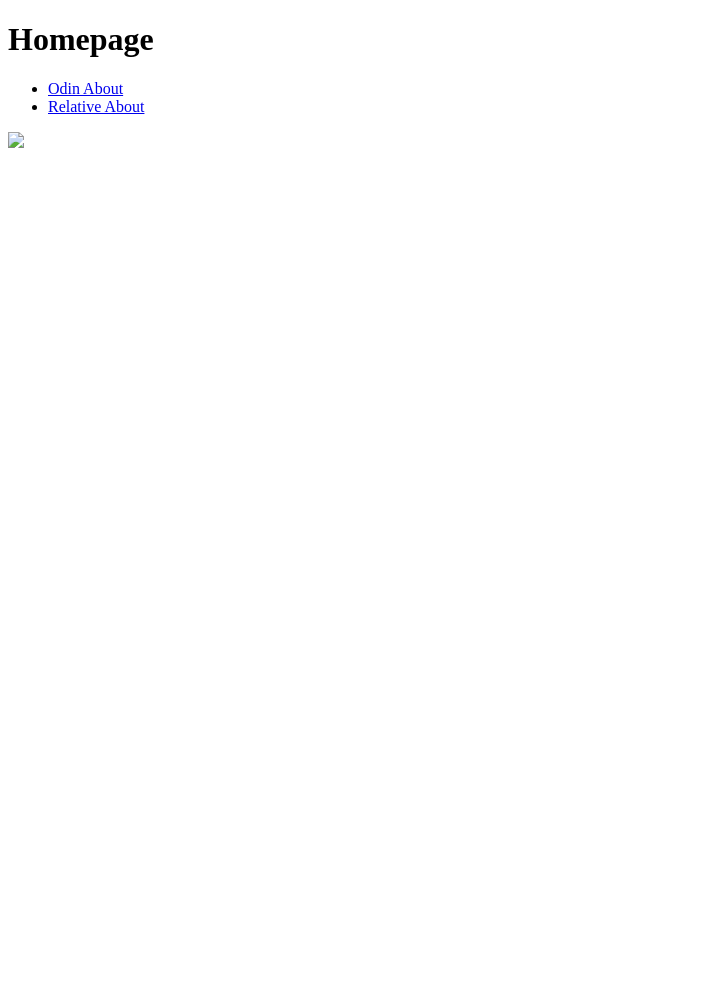
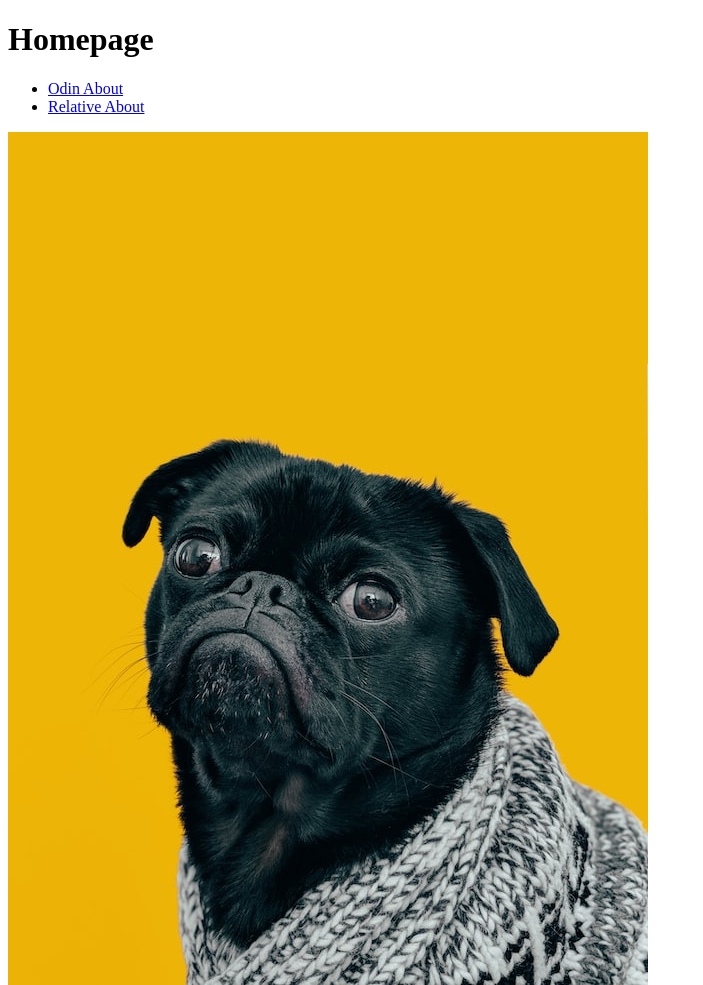
Before and after one commit to octocatsup/git_test, a plain HTML site: page odin-links-and-images/index.html in a window 1280 px wide. Shown: the whole page, without its empty margins (0-703 px from the left). Before the commit the page ends 800 px from the top, so only its background shows below. Drawn offline with Linux system fonts and the light colour scheme.

Commit message:
Change relative path of the black pug image

```diff
--- a/odin-links-and-images/index.html
+++ b/odin-links-and-images/index.html
@@ -14,7 +14,7 @@
     <li><a href="https://www.theodinproject.com/about">Odin About</a></li>
     <li><a href="./pages/about.html">Relative About</a></li>
   </ul>
-  <img src="pug-black-yellow-charlesdeluvio-Mv9hjnEUHR4-unsplash.jpg">
+  <img src="./images/pug-black-yellow-charlesdeluvio-Mv9hjnEUHR4-unsplash.jpg">
 </body>
 
 </html>
```
